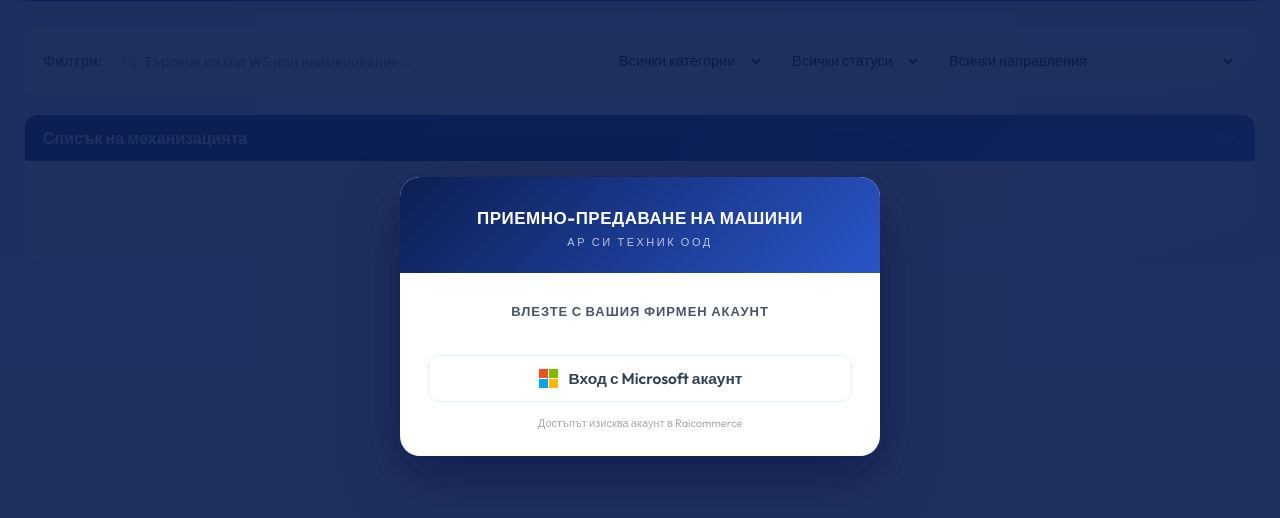
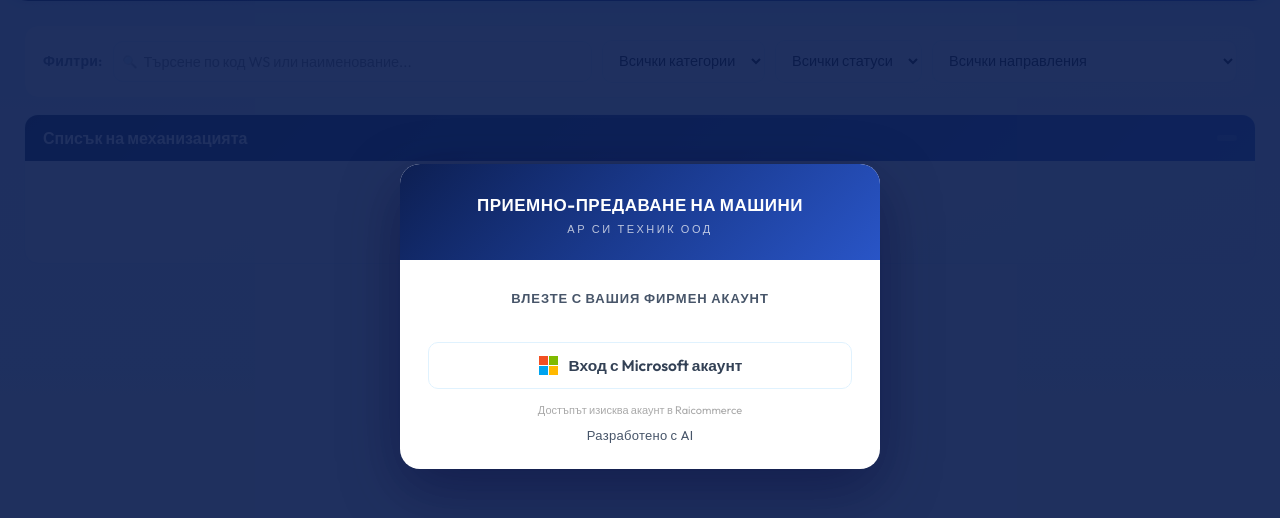
Before and after one commit to kirilvassev-jpg/Machinery_Handover, a plain HTML site: page index.html in a window 1280 px wide. Shown: the part 84-602 px from the top of the page. Drawn offline with Linux system fonts and the light colour scheme.

Commit message:
Update index.html

```diff
--- a/index.html
+++ b/index.html
@@ -420,6 +420,9 @@ td[style*="font-size:12px"] { font-size: 13.5px !important; }
 .header-title-text { text-align: left; }
 .header-logo { width: 46px; height: 46px; border-radius: 11px; object-fit: cover; flex: 0 0 auto; box-shadow: 0 0 0 1.5px rgba(255,255,255,0.35); }
 
+/* ===== ТЕКСТ „РАЗРАБОТЕНО С AI“ ===== */
+.app-footer { text-align: center; color: #475569; font-size: 13px; letter-spacing: 0.3px; padding: 18px 0 8px; }
+
 /* ===== ТЕЛЕФОН (само под 768px; на компютър нищо не се променя) ===== */
 .filters-toggle { display: none; }
 .mobile-chips { display: none; }
@@ -605,6 +608,8 @@ td[style*="font-size:12px"] { font-size: 13.5px !important; }
     </div>
     <div id="table-container"><div class="loading"><span class="spinner"></span>Зареждане...</div></div>
   </div>
+
+  <div class="app-footer">Разработено с AI</div>
 </div>
 
 <!-- MODAL DEBUG -->
@@ -924,6 +929,7 @@ td[style*="font-size:12px"] { font-size: 13.5px !important; }
       </button>
       <div class="login-error" id="login-error" style="display:none;"></div>
       <div style="margin-top:14px;font-size:11px;color:#aaa;text-align:center;">Достъпът изисква акаунт в Raicommerce</div>
+      <div class="app-footer" style="padding:10px 0 0;">Разработено с AI</div>
     </div>
   </div>
 </div>
```
